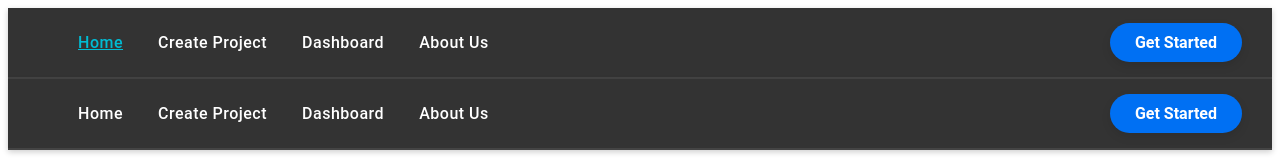
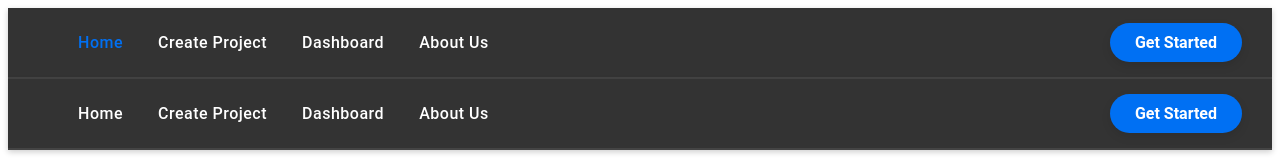
Before and after one commit to Mayawaleed/Automated-Devops-Pipeline, a Next.js app: page /tools in a window 1280 px wide. In both pictures the pointer is over the link 100 px from the left and 42 px from the top of the page. Shown: the top 160 px of the page. Built offline with nearby package versions, Linux system fonts and the light colour scheme.

Commit message:
navbar links

```diff
--- a/src/styles/Navbar.module.css
+++ b/src/styles/Navbar.module.css
@@ -48,8 +48,7 @@
 
 /* Hover effect for links */
 .navbarLinks a:hover {
-  color: #00bcd4; /* Cyan color for a professional accent */
-  text-decoration: underline; /* Underline on hover */
+  color: #0070f3; /* Cyan color for a professional accent */
   transform: scale(1.05); /* Slight zoom effect */
   padding-bottom: 5px; /* Adds spacing under text */
 }
```
